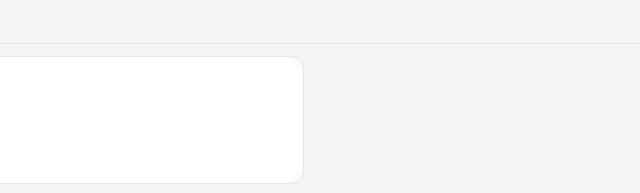
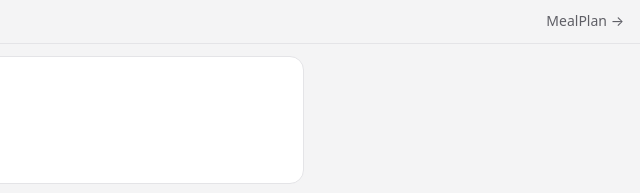
Before and after one commit to mgmacri/liftlog, a plain HTML site: page index.html in a window 1280 px wide. Shown: the top 193 px of the page, 640-1280 px from the left. Drawn offline with Linux system fonts and the light colour scheme.

Commit message:
Link to MealPlan from the header
Co-Authored-By: Claude Opus 5.5 <noreply@anthropic.com>

```diff
--- a/index.html
+++ b/index.html
@@ -14,7 +14,7 @@
   <link rel="stylesheet" href="styles.css">
 </head>
 <body>
-  <header class="top"><span class="brand">LiftLog</span><span id="sync" aria-live="polite"></span></header>
+  <header class="top"><span class="brand">LiftLog</span><span class="toplinks"><span id="sync" aria-live="polite"></span><a href="https://mgmacri.github.io/mealplan/">MealPlan →</a></span></header>
   <main id="app"></main>
   <div id="timer" hidden role="timer">
     <span class="lbl">Rest</span><span class="t">0:00</span>
--- a/styles.css
+++ b/styles.css
@@ -84,3 +84,4 @@ table.hist { width: 100%; border-collapse: collapse; font-size: 14px; margin-top
 .grid2, .grid3 { display: grid; gap: 8px; } .grid2 { grid-template-columns: 1fr 1fr; } .grid3 { grid-template-columns: 1fr 1fr 1fr; }
 .full { grid-column: 1 / -1; }
 .filebtn { display: inline-flex; align-items: center; justify-content: center; flex-direction: row; margin: 0; color: var(--text); font-size: 14px; }
+.toplinks { display: flex; align-items: center; gap: 12px; } .toplinks a { color: var(--muted); font-size: 14px; text-decoration: none; }
```
